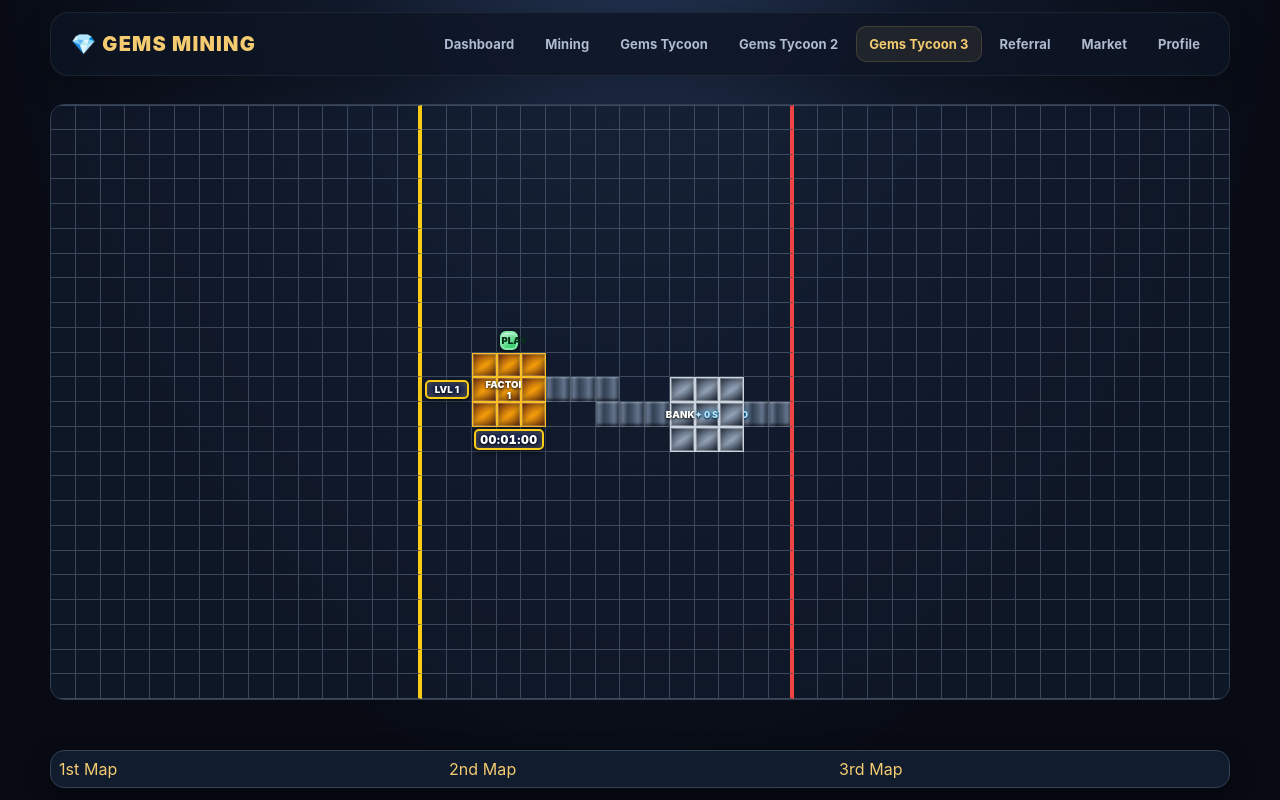
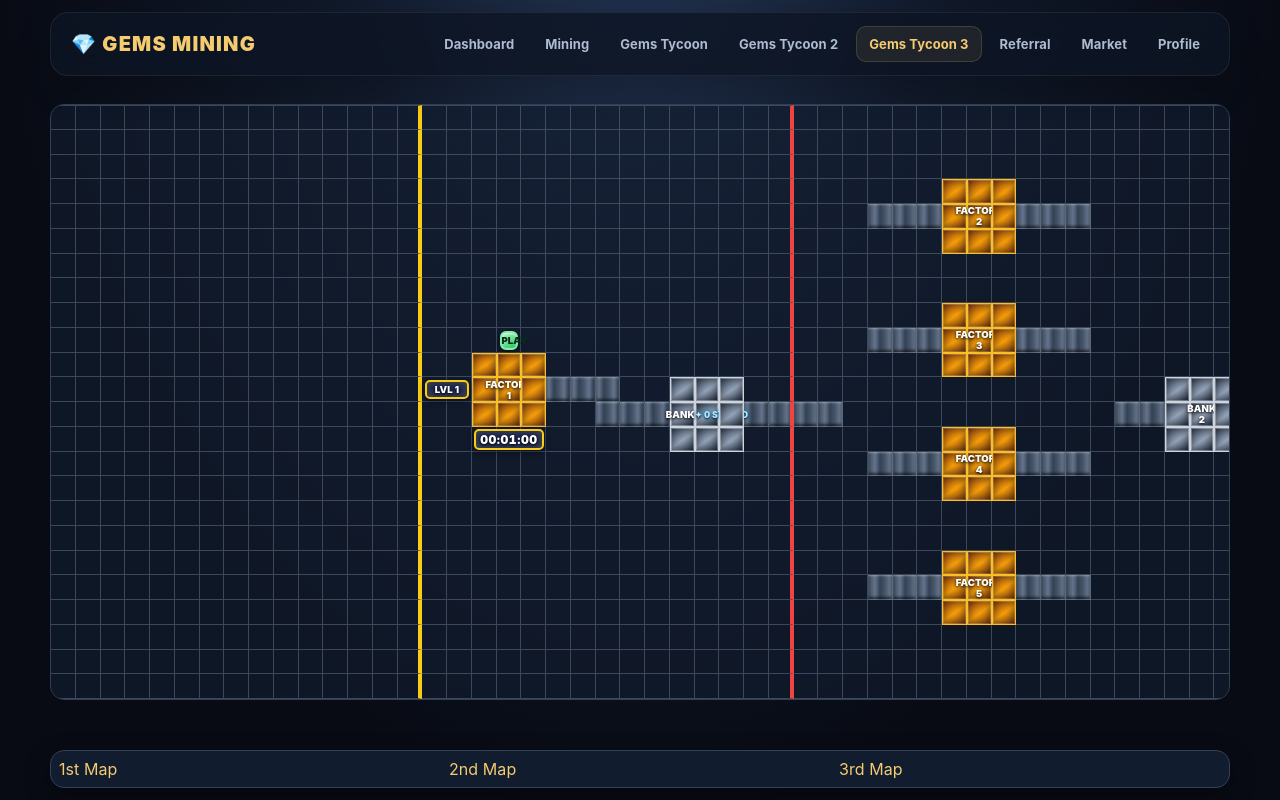
Before and after one commit to chayentot/GEMS, a Next.js app: page /GEMS/tycoon3 in a window 1280 px wide. Built offline with nearby package versions, Linux system fonts and the light colour scheme.

Commit message:
Add Map 3 factories banks and left-moving conveyors

```diff
--- a/app/tycoon3/page.tsx
+++ b/app/tycoon3/page.tsx
@@ -14,6 +14,16 @@ const TOTAL_COLUMNS = FIRST_SECTION_COLUMNS + SECOND_SECTION_COLUMNS + THIRD_SEC
 const STRUCTURES = [
   { name: "FACTORY 1", centerColumn: 19, centerRow: 12, className: "tycoon3-factory" },
   { name: "BANK", centerColumn: 27, centerRow: 13, className: "tycoon3-bank" },
+  { name: "FACTORY 2", centerColumn: 38, centerRow: 5, className: "tycoon3-factory" },
+  { name: "FACTORY 3", centerColumn: 38, centerRow: 10, className: "tycoon3-factory" },
+  { name: "FACTORY 4", centerColumn: 38, centerRow: 15, className: "tycoon3-factory" },
+  { name: "FACTORY 5", centerColumn: 38, centerRow: 20, className: "tycoon3-factory" },
+  { name: "FACTORY 6", centerColumn: 58, centerRow: 5, className: "tycoon3-factory" },
+  { name: "FACTORY 7", centerColumn: 58, centerRow: 10, className: "tycoon3-factory" },
+  { name: "FACTORY 8", centerColumn: 58, centerRow: 15, className: "tycoon3-factory" },
+  { name: "FACTORY 9", centerColumn: 58, centerRow: 20, className: "tycoon3-factory" },
+  { name: "BANK 2", centerColumn: 47, centerRow: 13, className: "tycoon3-bank" },
+  { name: "BANK 3", centerColumn: 67, centerRow: 13, className: "tycoon3-bank" },
 ];
 
 const STAR_CRYSTAL_PATH = [
@@ -29,6 +39,31 @@ const CONVEYOR_CELLS = new Set([
   "29,13", "30,13",
   "23,13", "24,13", "25,13",
   "21,12", "22,12", "23,12",
+  "31,13", "32,13",
+  "34,5", "35,5", "36,5",
+  "34,10", "35,10", "36,10",
+  "34,15", "35,15", "36,15",
+  "34,20", "35,20", "36,20",
+  "40,5", "41,5", "42,5",
+  "40,10", "41,10", "42,10",
+  "40,15", "41,15", "42,15",
+  "40,20", "41,20", "42,20",
+  "44,13", "45,13",
+  "49,13", "50,13",
+]);
+
+const LEFT_TO_RIGHT_CONVEYOR_CELLS = new Set([
+  "31,13", "32,13",
+  "34,5", "35,5", "36,5",
+  "34,10", "35,10", "36,10",
+  "34,15", "35,15", "36,15",
+  "34,20", "35,20", "36,20",
+  "40,5", "41,5", "42,5",
+  "40,10", "41,10", "42,10",
+  "40,15", "41,15", "42,15",
+  "40,20", "41,20", "42,20",
+  "44,13", "45,13",
+  "49,13", "50,13",
 ]);
 
 function getStructureAt(column: number, row: number) {
@@ -118,7 +153,9 @@ export default function GemsTycoon3Page() {
                 column === FIRST_SECTION_COLUMNS + SECOND_SECTION_COLUMNS + THIRD_SECTION_COLUMNS;
               const structure = getStructureAt(column, row);
               const isStructureCenter = structure?.centerColumn === column && structure?.centerRow === row;
-              const isConveyor = CONVEYOR_CELLS.has(`${column},${row}`);
+              const conveyorKey = `${column},${row}`;
+              const isConveyor = CONVEYOR_CELLS.has(conveyorKey);
+              const isLeftMovingConveyor = LEFT_TO_RIGHT_CONVEYOR_CELLS.has(conveyorKey);
 
               const cellClassName = [
                 "tycoon3-cell",
@@ -127,6 +164,7 @@ export default function GemsTycoon3Page() {
                 isGreenDivider && "tycoon3-divider-green",
                 structure?.className,
                 isConveyor && "tycoon3-conveyor",
+                isLeftMovingConveyor && "tycoon3-conveyor-left",
               ].filter(Boolean).join(" ");
 
               return (
@@ -372,6 +410,13 @@ export default function GemsTycoon3Page() {
           from { background-position: 0 0; }
           to { background-position: 30px 0; }
         }
+        .tycoon3-conveyor-left {
+          animation-name: tycoon3-belt-move-left;
+        }
+        @keyframes tycoon3-belt-move-left {
+          from { background-position: 30px 0; }
+          to { background-position: 0 0; }
+        }
         @media (prefers-reduced-motion: reduce) {
           .tycoon3-conveyor { animation: none; }
         }
```
